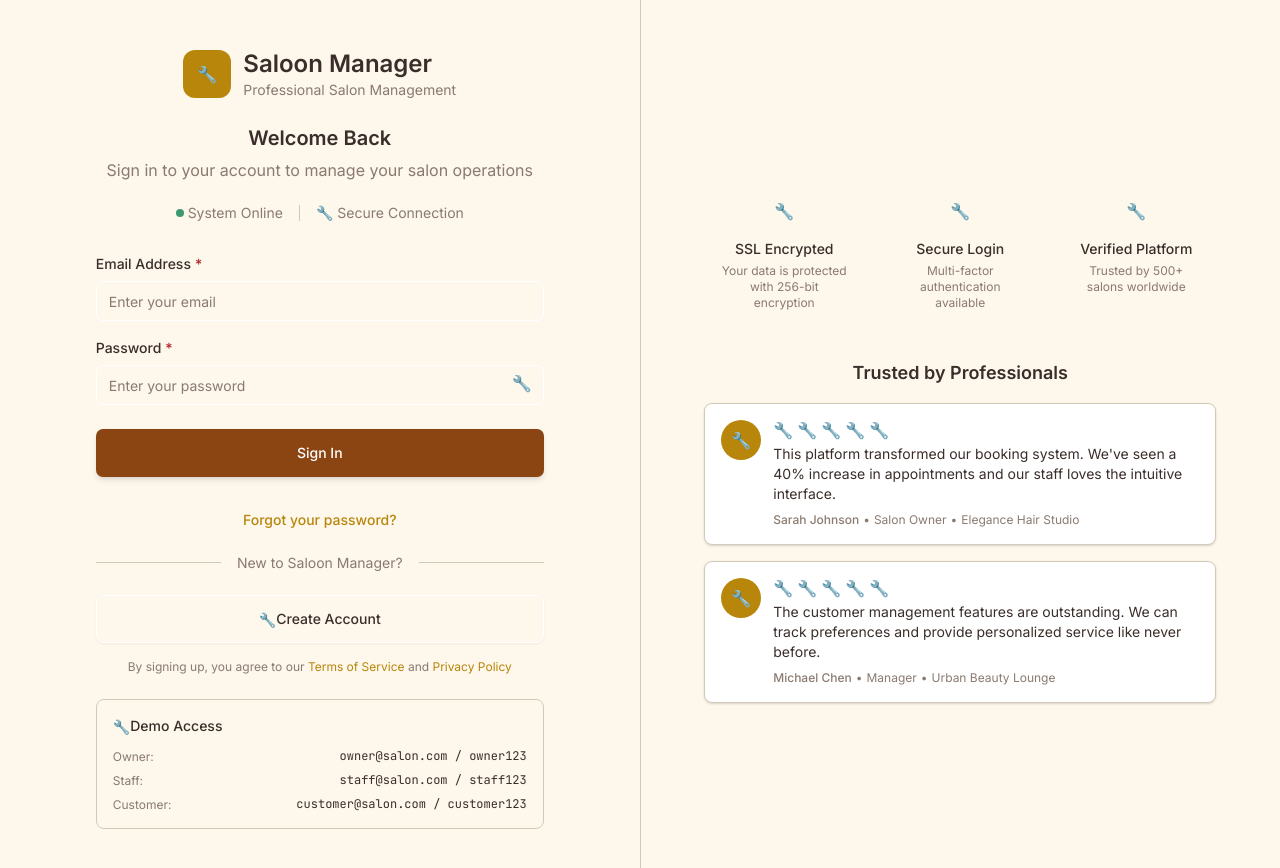
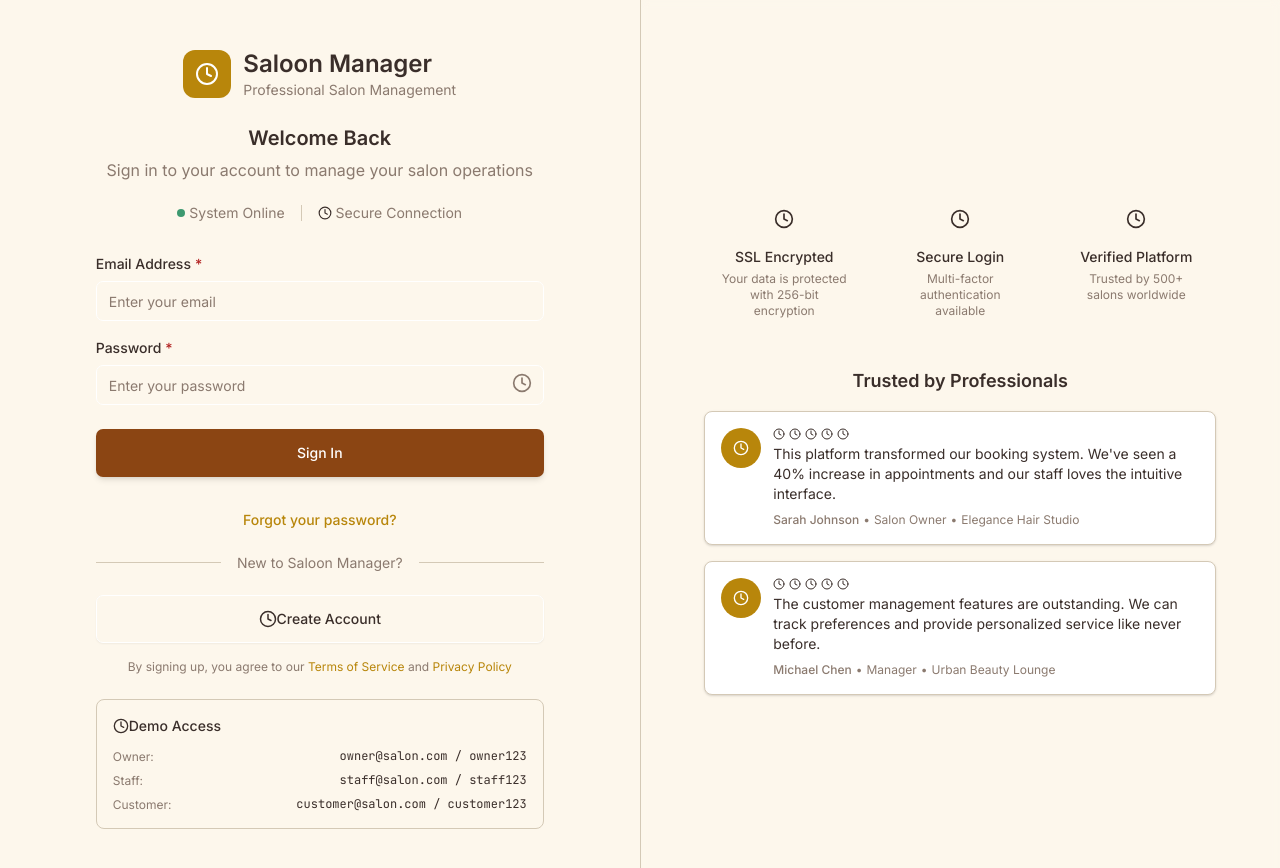
Before and after one commit to shubhboda/saloon_manager, a React (Vite) app: page /login in a window 1280 px wide. Shown: the top 868 px of the page. Built offline with nearby package versions, Linux system fonts and the light colour scheme.

Commit message:
fix: add SVG placeholder AppIcon component

```diff
--- a/src/components/AppIcon.jsx
+++ b/src/components/AppIcon.jsx
@@ -1,3 +1,18 @@
-export default function AppIcon() {
-    return <span>🔧</span>;
+export default function AppIcon({ size = 24, color = "currentColor" }) {
+    return (
+        <svg
+            xmlns="http://www.w3.org/2000/svg"
+            width={size}
+            height={size}
+            viewBox="0 0 24 24"
+            fill="none"
+            stroke={color}
+            strokeWidth="2"
+            strokeLinecap="round"
+            strokeLinejoin="round"
+        >
+            <circle cx="12" cy="12" r="10" />
+            <path d="M12 6v6l4 2" />
+        </svg>
+    );
 }
```
